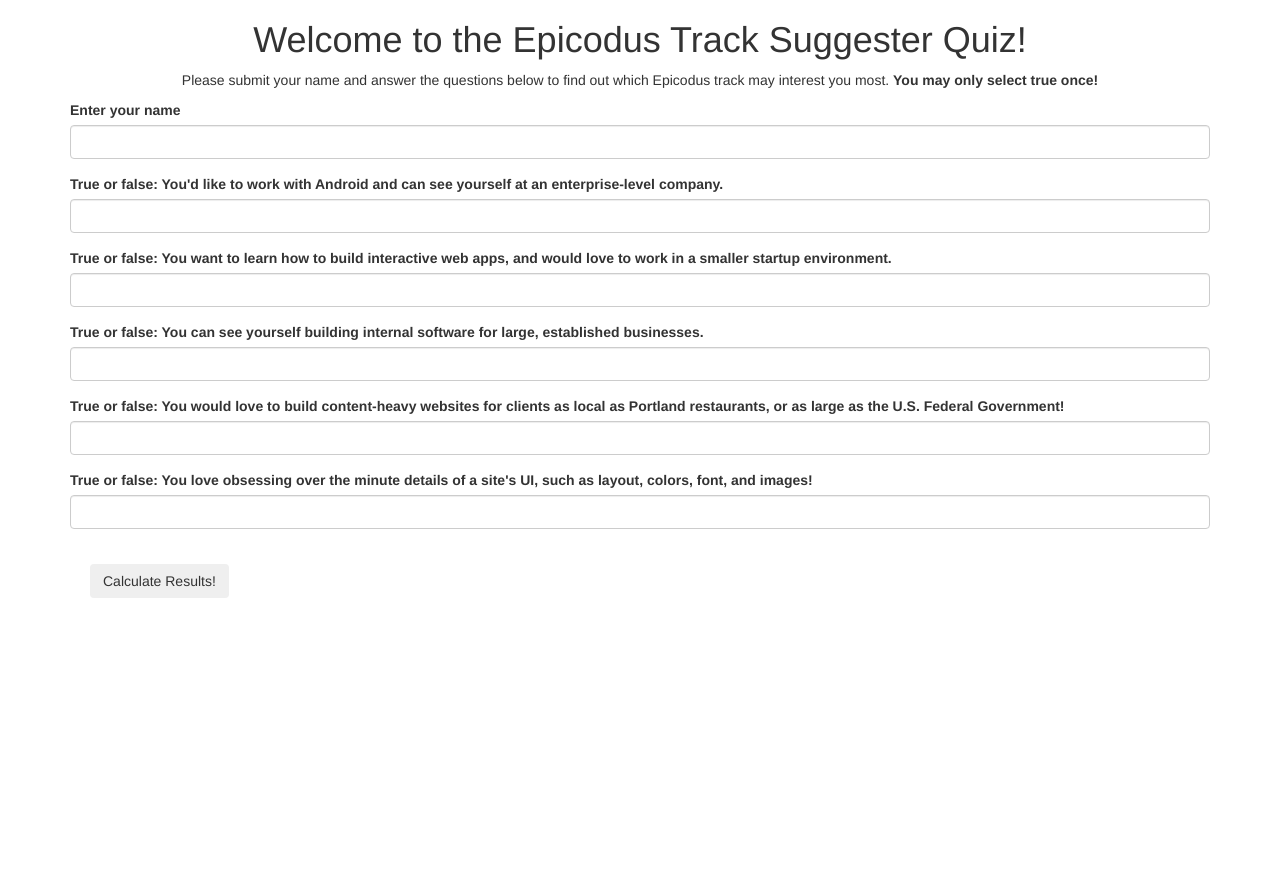
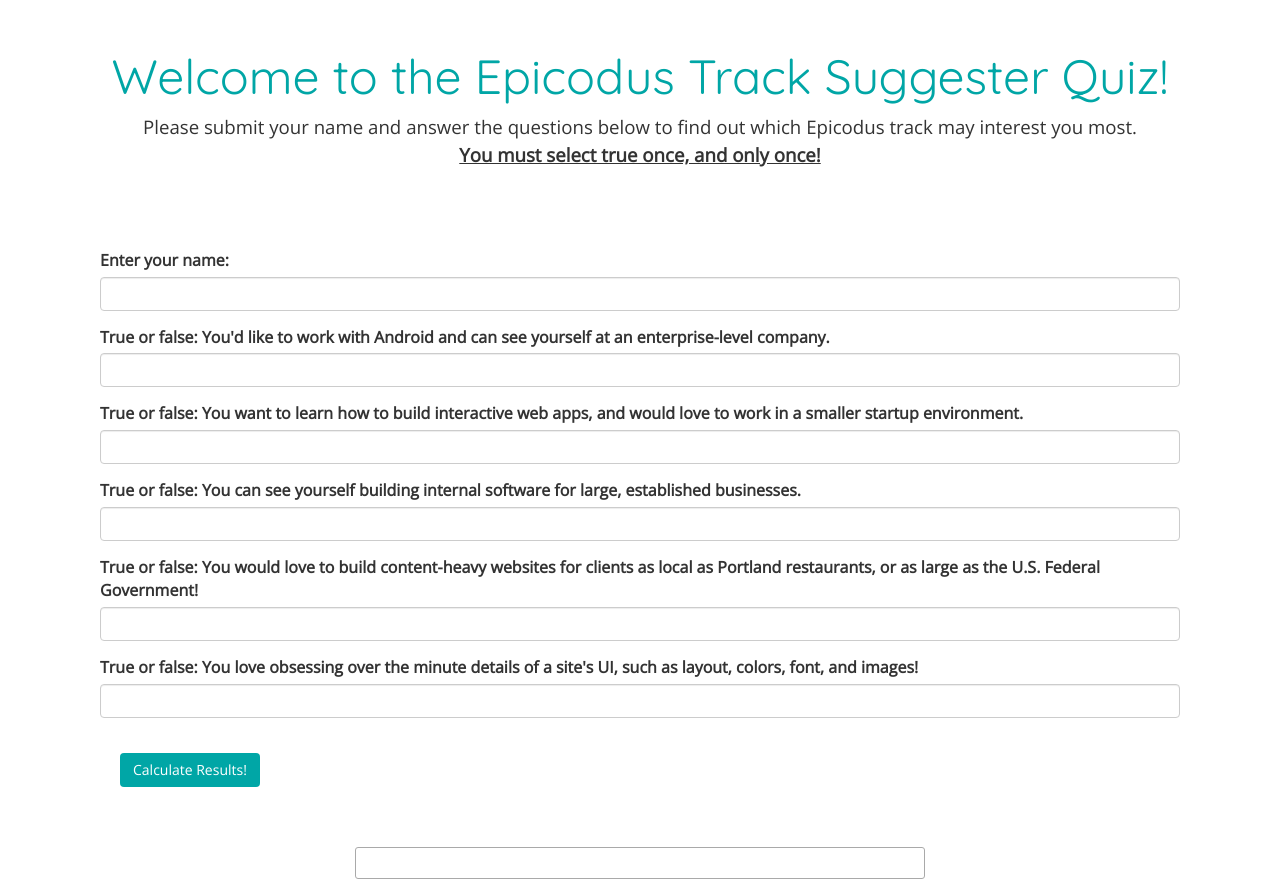
Before and after one commit to brynnacodes/Track-Suggester, a plain HTML site: page index.html in a window 1280 px wide. Before the commit the page ends 800 px from the top, so only its background shows below. Drawn offline with nearby package versions, Linux system fonts and the light colour scheme.

Commit message:
add bootstrap/custom css styles to quiz, add jquery fade effects

```diff
--- a/css/styles.css
+++ b/css/styles.css
@@ -1,13 +1,54 @@
 body {
-
+font-family: 'Open Sans', sans-serif;
+background-color: white;
 }
 
-.container .header {
+.header {
   text-align: center;
+  background-color: white;
+  margin-top: 50px;
+}
+
+#title-h1 {
+  font-family: 'Quicksand', sans-serif;
+  color: #00A6A6;
+  font-size: 36pt;
+}
+
+#title-p {
+  font-size: 14pt;
+  line-height: 1.5;
+}
+
+#bold {
+  font-weight: bold;
+  text-decoration: underline;
+}
+
+form {
+  margin-top: 50px;
+  background-color: white;
+  padding: 30px;
+  font-size: 12pt;
 }
 
 button {
 margin: 20px;
+background-color: #00A6A6;
+color: white;
+}
+
+#results {
+  margin-right: auto;
+  margin-left: auto;
+  margin-top: 30px;
+  border: 1px solid darkgrey;
+  border-radius: 3px;
+  padding: 15px;
+  width: 50%;
+  font-size: 12pt;
+  background-color: white;
+
 }
 
 #results-Java {
--- a/index.html
+++ b/index.html
@@ -4,57 +4,66 @@
     <title>Epicodus Track Suggester</title>
     <link rel="stylesheet" href="css/bootstrap.min.css">
     <link rel="stylesheet" href="css/styles.css">
+    <link href="https://fonts.googleapis.com/css?family=Open+Sans|Quicksand" rel="stylesheet">
     <script src="js/jquery-3.1.1.js"></script>
     <script src="js/scripts.js"></script>
   </head>
 
+<!--title header and paragraph-->
   <body>
     <div class="container">
-      <h1 class="header">Welcome to the Epicodus Track Suggester Quiz!</h1>
-      <p class="header">Please submit your name and answer the questions below to find out which Epicodus track may interest you most. <strong>You may only select true once!</strong></p>
-
+      <div class="header">
+        <h1 id="title-h1">Welcome to the Epicodus Track Suggester Quiz!</h1>
+        <p id="title-p">Please submit your name and answer the questions below to find out which Epicodus track may interest you most. <br><span id="bold">You must select true once, and only once!</span></p>
+      </div>
 <!--name entry-->
       <form>
         <div class="form-group">
-          <label for="name">Enter your name</label>
+          <label for="name">Enter your name:</label>
           <input id="name" class="form-control" type="text">
         </div>
+
 <!--question-1-->
         <div class="form-group">
           <label for="question1">True or false: You'd like to work with Android and can see yourself at an enterprise-level company.</label>
           <input id="question1" class="form-control" type="boolean">
         </div>
+
 <!--question 2-->
         <div class="form-group">
           <label for="question2">True or false: You want to learn how to build interactive web apps, and would love to work in a smaller startup environment.</label>
           <input id="question2" class="form-control" type="boolean">
         </div>
+
 <!--question 3-->
         <div class="form-group">
           <label for="question3">True or false: You can see yourself building internal software for large, established businesses.</label>
           <input id="question3" class="form-control" type="boolean">
         </div>
+
 <!--question 4-->
         <div class="form-group">
           <label for="question4">True or false: You would love to build content-heavy websites for clients as local as Portland restaurants, or as large as the U.S. Federal Government!</label>
           <input id="question4" class="form-control" type="boolean">
         </div>
+
 <!--question 5-->
         <div class="form-group">
           <label for="question5">True or false: You love obsessing over the minute details of a site's UI, such as layout, colors, font, and images!</label>
           <input id="question5" class="form-control" type="boolean">
         </div>
+
 <!--button-->
         <button type="submit" class="btn">Calculate Results!</button>
       </form>
 
 <!--end of form, output hidden until user submits-->
       <div id="results">
-        <p id="results-Java">Congratulations <span id="results-name"></span> , your suggested track is Java. You may enjoy this.</p>
-        <p id="results-Ruby">Congratulations <span id="results-name"></span> , your suggested track is Ruby. You may enjoy this.</p>
-        <p id="results-C">Congratulations <span id="results-name"></span> , your suggested track is C#. You may enjoy this.</p>
-        <p id="results-PHP">Congratulations <span id="results-name"></span> , your suggested track is PHP. You may enjoy this.</p>
-        <p id="results-Design">Congratulations <span id="results-name"></span> , your suggested track is Design. You may enjoy this.</p>
+        <p id="results-Java">Congratulations <span id="results-name"></span> , your suggested track is Java. Click <a href="https://www.epicodus.com/java" target="_blank">here</a> to read more about Java on the Epicodus site!</p>
+        <p id="results-Ruby">Congratulations <span id="results-name"></span> , your suggested track is Ruby. Click <a href="https://www.epicodus.com/ruby" target="_blank">here</a> to read more about Ruby on the Epicodus site!</p>
+        <p id="results-C">Congratulations <span id="results-name"></span> , your suggested track is C#. Click <a href="https://www.epicodus.com/c-sharp" target="_blank">here</a> to read more about C# on the Epicodus site!</p>
+        <p id="results-PHP">Congratulations <span id="results-name"></span> , your suggested track is PHP. Click <a href="https://www.epicodus.com/php" target="_blank">here</a> to read more about PHP on the Epicodus site!</p>
+        <p id="results-Design">Congratulations <span id="results-name"></span> , your suggested track is Design. Click <a href="#">here</a> to read more about front-end development!</p>
       </div>
     </div>
   </body>
--- a/js/scripts.js
+++ b/js/scripts.js
@@ -2,28 +2,26 @@
 $(document).ready(function() {
   $("form").submit(function(event) {
     var nameInput = $("input#name").val();
-
     var question1 = $("input#question1").val();
     var question2 = $("input#question2").val();
     var question3 = $("input#question3").val();
     var question4 = $("input#question4").val();
     var question5 = $("input#question5").val();
 
-
     if (question1 === "true") {
-      $("#results-Java").show();
+      $("#results-Java").fadeToggle();
 
     } else if (question2 === "true") {
-      $("#results-Ruby").show();
+      $("#results-Ruby").fadeToggle();
 
     } else if (question3 === "true") {
-      $("#results-C").show();
+      $("#results-C").fadeToggle();
 
     } else if (question4 === "true") {
-      $("#results-PHP").show();
+      $("#results-PHP").fadeToggle();
 
     } else if (question5 === "true") {
-      $("#results-Design").show();
+      $("#results-Design").fadeToggle();
     }
 
     $("#results-name").text(nameInput);
```
